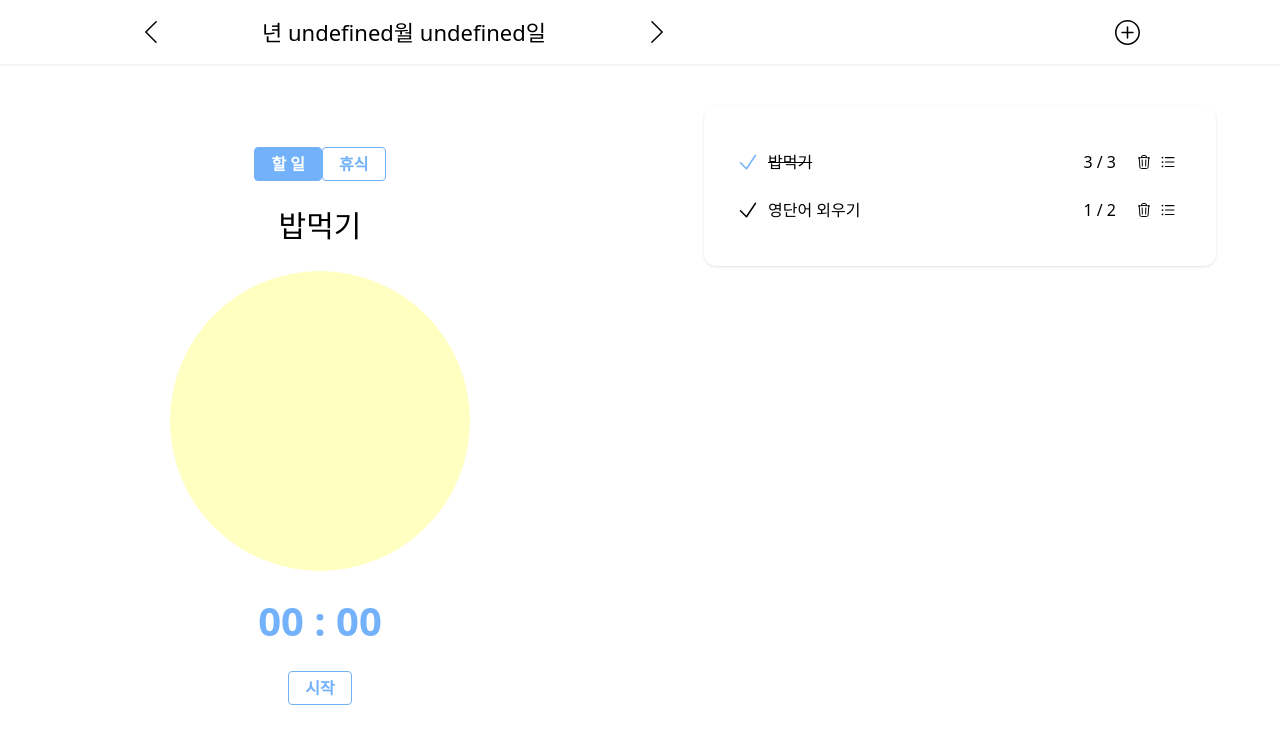
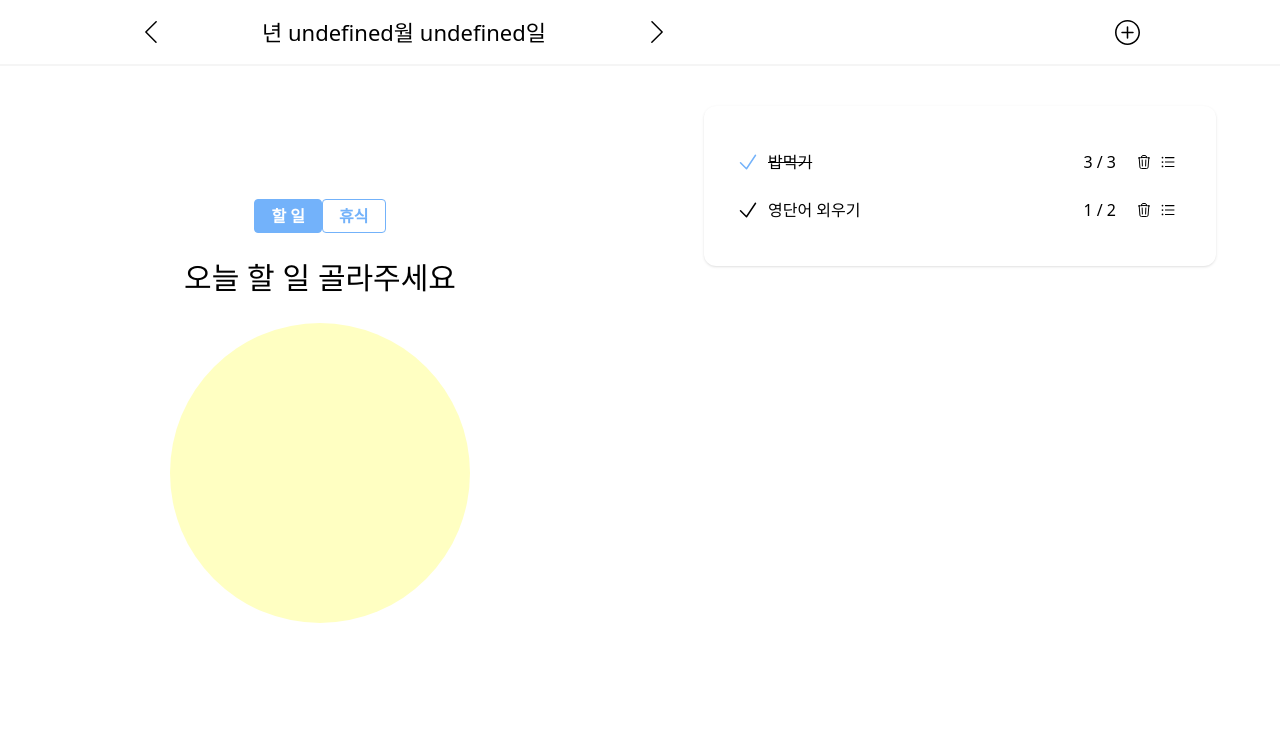
Before and after one commit to growth-ring/taskgrow, a React (Vite) app in the folder app-client/: page /todos in a window 1280 px wide. Shown: the top 744 px of the page. Built offline with nearby package versions, Linux system fonts and the light colour scheme.

Commit message:
todo 클릭시에만 타이머 사용 가능

```diff
--- a/app-client/src/components/Todos/TodoList.tsx
+++ b/app-client/src/components/Todos/TodoList.tsx
@@ -1,22 +1,33 @@
 import Todo from './Todo';
+import { useTodosStore } from '../../store/todos';
+import { useTimerStore } from '../../store/timer';
 
 const TodoList = () => {
+  const { setSelectedTodo } = useTodosStore();
+  const { setOnTimer, stop } = useTimerStore();
+
+  const handleTodoClick = (title: string) => {
+    setOnTimer(true);
+    setSelectedTodo(title);
+    stop();
+  };
+
   return (
-    <div className="max-w-lg mx-auto my-10 bg-white p-8 rounded-xl shadow shadow-slate-300">
-      <div id="tasks" style={{ width: "100%", height: "100%"}}>
+    <div className="max-w-lg mx-auto my-10 bg-white p-8 rounded-xl shadow shadow-slate-300" style={{ width: "100%" }}>
+      <div id="tasks" style={{ width: "100%", height: "100%", overflow: "auto"}}>
         <Todo
           title="밥먹기"
           completed={true}
           planCount={3}
           performCount={3}
-          onClick={() => alert('Task clicked!')}
+          onClick={() => handleTodoClick("밥먹기")}
         />
         <Todo
           title="영단어 외우기"
           completed={false}
           planCount = {2}
           performCount = {1}
-          onClick={() => alert('Task clicked!')}
+          onClick={() => handleTodoClick("영단어 외우기")}
         />
       </div>
     </div>
--- a/app-client/src/pages/Todos/index.tsx
+++ b/app-client/src/pages/Todos/index.tsx
@@ -4,6 +4,7 @@ import Timer from '../../components/Pomodoro/Timer';
 import Pomodoro from '../../components/Pomodoro/Pomodoro';
 import PomodoroBtn from '../../components/Pomodoro/PomodoroBtn';
 import TodoList from '../../components/Todos/TodoList';
+import { useTodosStore } from '../../store/todos';
 import { useTimerStore } from '../../store/timer';
 import styled from 'styled-components';
 
@@ -31,7 +32,8 @@ const Time = styled.div`
 `;
 
 const Todos = () => {
-  const { timerState, startTime, timerMinute } = useTimerStore();
+  const { onTimer, timerState, startTime, timerMinute } = useTimerStore();
+  const { selectedTodo } = useTodosStore();
 
   return (
     <>
@@ -40,16 +42,17 @@ const Todos = () => {
       <Container>
         <Time>
           <StateBtn />
-          <Todo>밥먹기</Todo>
+          <Todo>{selectedTodo}</Todo>
           <Pomodoro
             startTime={startTime}
             timerState={timerState}
             time={timerMinute}
           />
+          {onTimer && <>
           <Timer time={timerMinute} timerState={timerState}/>
-          <PomodoroBtn />
+          <PomodoroBtn /></>}
         </Time>
-        <div style={{ width: '50%' }}>
+        <div style={{ width: '50%', height: '100%' }}>
           <TodoList />
         </div>
       </Container>
--- a/app-client/src/store/timer.ts
+++ b/app-client/src/store/timer.ts
@@ -3,6 +3,8 @@ import { create } from 'zustand';
 export type TimerState = 'INITIAL' | 'RUNNING' | 'FINISHED' ;
 
 interface TimerStore {
+    onTimer: boolean;
+    setOnTimer: (timer: boolean) => void;
     timerState: TimerState;
     startTime: number;
     timerMinute: number;
@@ -13,6 +15,8 @@ interface TimerStore {
 }
 
 export const useTimerStore = create<TimerStore>((set) => ({
+    onTimer: false,
+    setOnTimer: (timer) => set({ onTimer: timer}),
     timerState: 'INITIAL',
     startTime: 0,
     start: () => {
--- a/app-client/src/store/todos.ts
+++ b/app-client/src/store/todos.ts
@@ -3,9 +3,13 @@ import { create } from 'zustand';
 interface TimerStore {
     today: string;
     setToday: (running: string) => void;
+    selectedTodo: string;
+    setSelectedTodo: (todo: string) => void;
 }
 
 export const useTodosStore = create<TimerStore>((set) => ({
     today: "",
     setToday: (day) => set({ today: day}),
+    selectedTodo: "오늘 할 일 골라주세요",
+    setSelectedTodo: (todo) => set({ selectedTodo: todo}),
 }));
```
